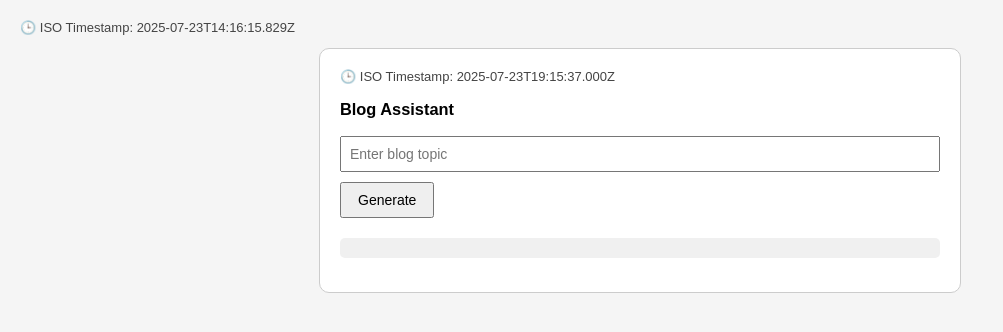
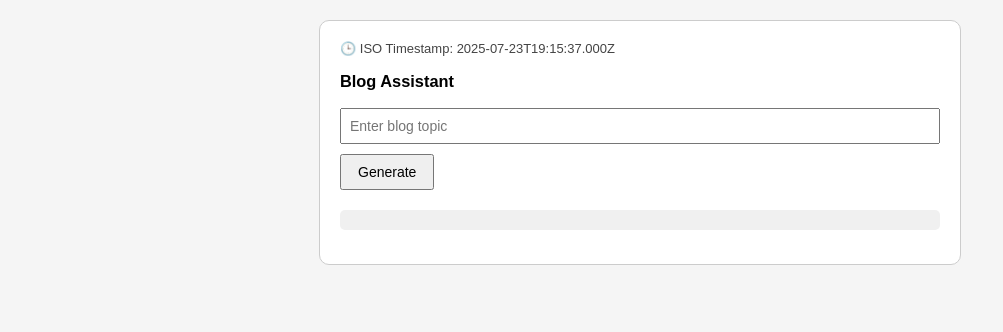
Before and after one commit to michaelwilliams-dev/aivs-shopify-widget, a plain HTML site: page blog-widget.html in a window 1280 px wide. Shown: the whole page, without its empty margins (0-1003 px from the left). Drawn offline with Linux system fonts and the light colour scheme.

Commit message:
Update blog-widget.html

```diff
--- a/blog-widget.html
+++ b/blog-widget.html
@@ -1,6 +1,4 @@
-<p style="font-size: 13px; color: #444;">
-  🕒 ISO Timestamp: 2025-07-23T14:16:15.829Z
-</p>
+<!-- // 🕒 2025-07-23T19:22:45.123Z -->
 <!DOCTYPE html>
 <html>
 <head>
```
